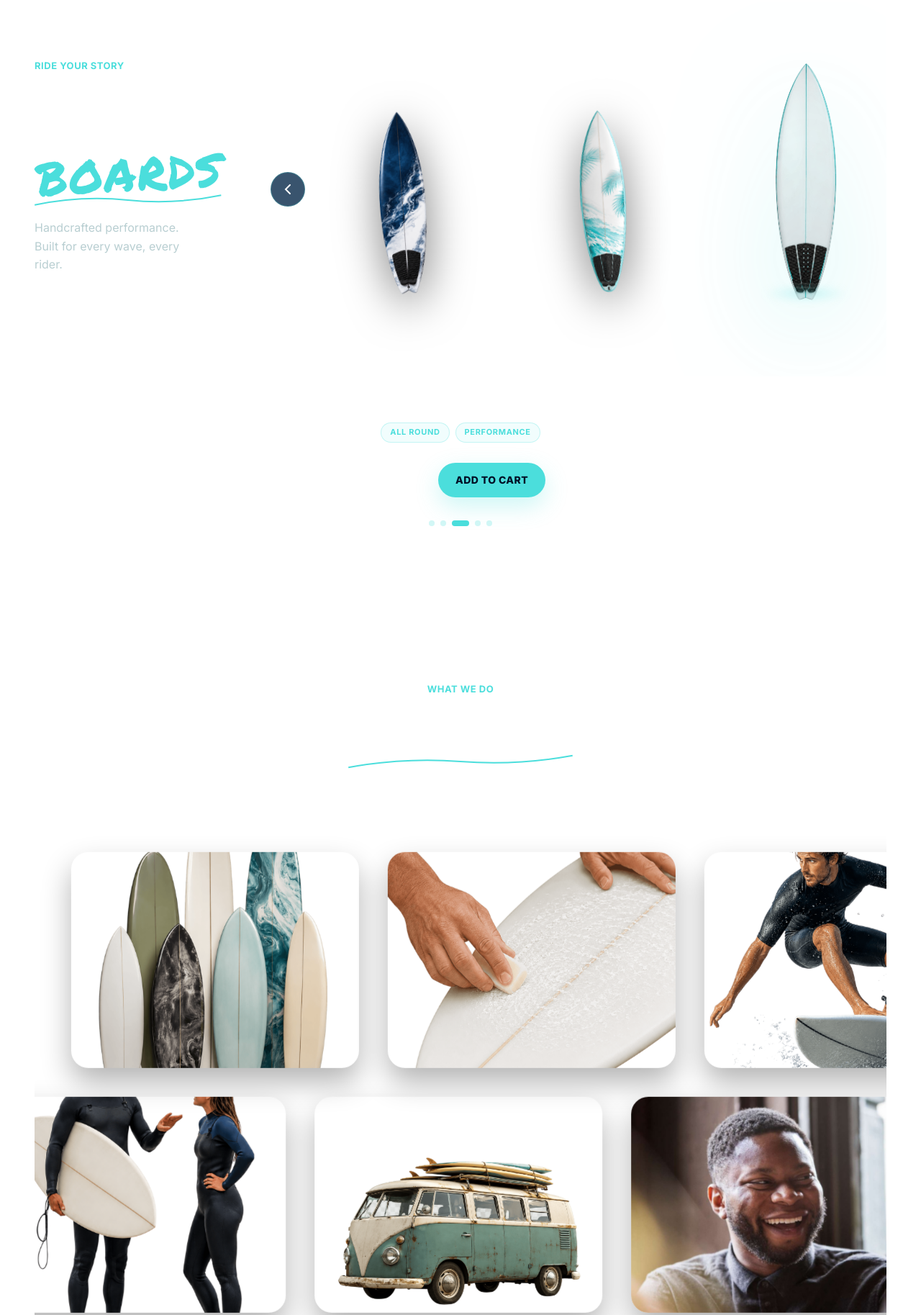
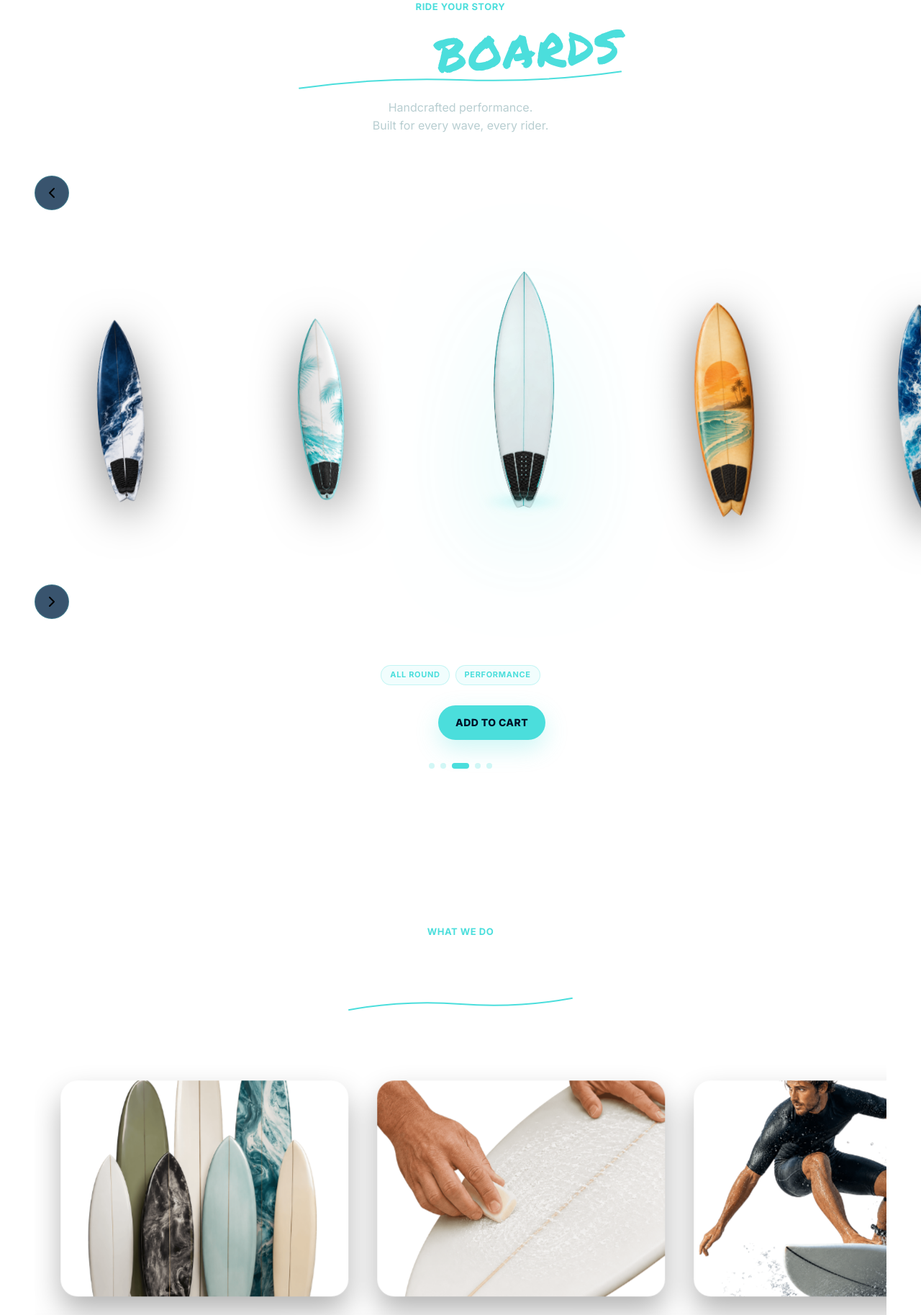
Before and after one commit to GGLUTT/surfing-wave, a website: page index.html in a window 1280 px wide. Shown: the part 1137-2964 px from the top of the page at 72% size. Drawn offline with Linux system fonts and the light colour scheme.

Commit message:
Optimize light theme colors, redesign shop carousel to full width, and add minimalist preloader

```diff
--- a/index.html
+++ b/index.html
@@ -174,8 +174,8 @@
 
   <!-- SHOP / CAROUSEL -->
   <section class="shop-section" id="shop">
-    <div class="container shop-grid">
-      <div class="shop-left reveal">
+    <div class="container">
+      <div class="section-header reveal">
         <p class="label-small accent-label">RIDE YOUR STORY</p>
         <div class="animated-title-wrap">
           <h2 class="animated-title-text">SURF <span class="text-primary">BOARDS</span></h2>
@@ -183,13 +183,12 @@
             <path class="animated-title-path" d="M 0,10 Q 75,0 150,10 Q 225,20 300,10" stroke="currentColor" stroke-width="2" fill="none" />
           </svg>
         </div>
-        <p>Handcrafted performance.<br>Built for every wave, every rider.</p>
-        <a href="#" class="btn btn-secondary btn-arrow">View All Boards</a>
+        <p style="max-width: 500px; margin: 0 auto; color: var(--text-muted); font-size: 16px;">Handcrafted performance.<br>Built for every wave, every rider.</p>
       </div>
 
-      <div class="shop-carousel-wrap">
+      <div class="full-carousel-wrap reveal">
         <button class="carousel-btn carousel-prev" id="carousel-prev" aria-label="Previous board">
-          <svg width="20" height="20" viewBox="0 0 20 20" fill="none" aria-hidden="true"><path d="M13 4L7 10L13 16" stroke="white" stroke-width="2" stroke-linecap="round"/></svg>
+          <svg width="24" height="24" viewBox="0 0 24 24" fill="none" aria-hidden="true"><path d="M15 18l-6-6 6-6" stroke="currentColor" stroke-width="2" stroke-linecap="round" stroke-linejoin="round"/></svg>
         </button>
 
         <div class="carousel-stage" id="carousel-stage" aria-label="Surfboard carousel">
@@ -212,12 +211,11 @@
         </div>
 
         <button class="carousel-btn carousel-next" id="carousel-next" aria-label="Next board">
-          <svg width="20" height="20" viewBox="0 0 20 20" fill="none" aria-hidden="true"><path d="M7 4L13 10L7 16" stroke="white" stroke-width="2" stroke-linecap="round"/></svg>
+          <svg width="24" height="24" viewBox="0 0 24 24" fill="none" aria-hidden="true"><path d="M9 18l6-6-6-6" stroke="currentColor" stroke-width="2" stroke-linecap="round" stroke-linejoin="round"/></svg>
         </button>
       </div>
-    </div>
 
-    <div class="board-info" id="board-info">
+      <div class="board-info reveal" id="board-info">
         <h3 class="board-name" id="board-name">TIDAL NOMAD 6'2"</h3>
         <div class="board-tags">
           <span class="tag">ALL ROUND</span>
@@ -229,12 +227,13 @@
         </div>
       </div>
 
-    <div class="carousel-dots" id="carousel-dots" aria-label="Carousel pagination">
+      <div class="carousel-dots reveal" id="carousel-dots" aria-label="Carousel pagination">
         <button class="dot-btn" aria-label="Board 1"></button>
         <button class="dot-btn" aria-label="Board 2"></button>
         <button class="dot-btn active" aria-label="Board 3"></button>
         <button class="dot-btn" aria-label="Board 4"></button>
         <button class="dot-btn" aria-label="Board 5"></button>
+      </div>
     </div>
 
 
--- a/script.js
+++ b/script.js
@@ -193,17 +193,10 @@
       const itemsArr = Array.from(items);
       const activeItem = itemsArr[activeIndex];
       if (activeItem) {
-        // Calculate offset to center the active item
-        const stageWidth = carouselStage.offsetWidth;
-        const activeItemRect = activeItem.getBoundingClientRect();
-        const stageRect = carouselStage.getBoundingClientRect();
-
-        // This math assumes items have a fixed width and the container is larger
-        // For simplicity, we just use a percentage or fixed width offset based on index.
+        // Calculate offset to center the active item (280px width + 20px gap = 300px step)
         const centerIndex = 2; // Middle index of 5 items
-        const shift = (centerIndex - activeIndex) * 280; // 280px per item
+        const shift = (centerIndex - activeIndex) * 300;
         carouselStage.style.transform = `translateX(${shift}px)`;
-        carouselStage.style.transition = 'transform 0.5s cubic-bezier(0.2, 0.8, 0.2, 1)';
       }
     }
 
--- a/styles.css
+++ b/styles.css
@@ -43,6 +43,28 @@
   --space-12: 96px;
 
   --transition: 0.3s cubic-bezier(0.4,0,0.2,1);
+}
+
+body.light-theme {
+  --bg-deep: #E0F2FE;
+  --bg-main: #F0F9FF;
+  --bg-section: #E0F2FE;
+  --bg-card: #FFFFFF;
+  --bg-card-soft: #F8FAFC;
+
+  --primary: #0EA5E9;
+  --primary-dark: #0284C7;
+  --secondary: #38BDF8;
+  --accent: #F59E0B;
+
+  --text-main: #0F172A;
+  --text-muted: #334155;
+  --text-soft: #64748B;
+  --text-dark: #FFFFFF;
+
+  --border-light: rgba(0, 0, 0, 0.1);
+  --glass-bg: rgba(255, 255, 255, 0.7);
+  --shadow-cyan: rgba(14, 165, 233, 0.2);
 }
 
 /* --- Reset --- */
```
Lines whose indentation alone changed are shown as unchanged.
